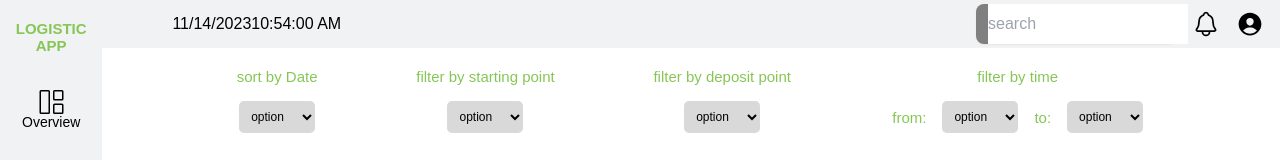
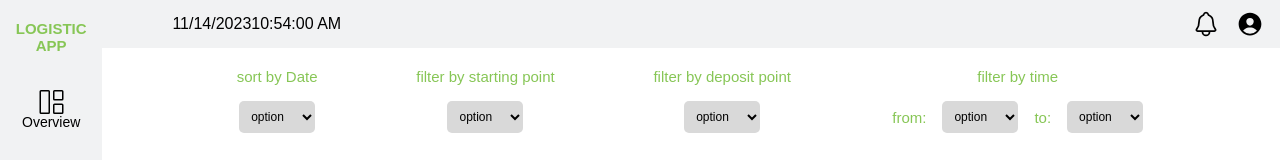
Before and after one commit to Nsairun/logistics-app, a Next.js app: page /orders in a window 1280 px wide. Shown: the top 160 px of the page. Built offline with nearby package versions, Linux system fonts and the light colour scheme.

Commit message:
debugging dashboard code

```diff
--- a/components/molecules/MapSection.tsx
+++ b/components/molecules/MapSection.tsx
@@ -62,7 +62,7 @@ function MapSection() {
         style={{
           objectFit: "cover",
           backgroundImage: "linear-gradient(to bottom, #fff, #000, #eee, red, green)",
-          height: "70vh",
+          height: "72vh",
         }}
         quality={100}
         sizes="90vw"
--- a/components/molecules/TopNavBar.tsx
+++ b/components/molecules/TopNavBar.tsx
@@ -59,17 +59,6 @@ function TopNavBar() {
         <Text headingLevel={"h1"}>{currentDate}{currentTime}</Text>
       </Text>
       <SubTopBar>
-        <Input
-          type="text"
-          placeholder="search"
-          label={""}
-          value={""}
-          name={""}
-          error={false}
-          onChange={(e) => {
-            throw new Error("Function not implemented.");
-          }}
-        />
         <IoNotificationsOutline
           size={iconStyling.value.size}
           color={iconStyling.value.color}
```
